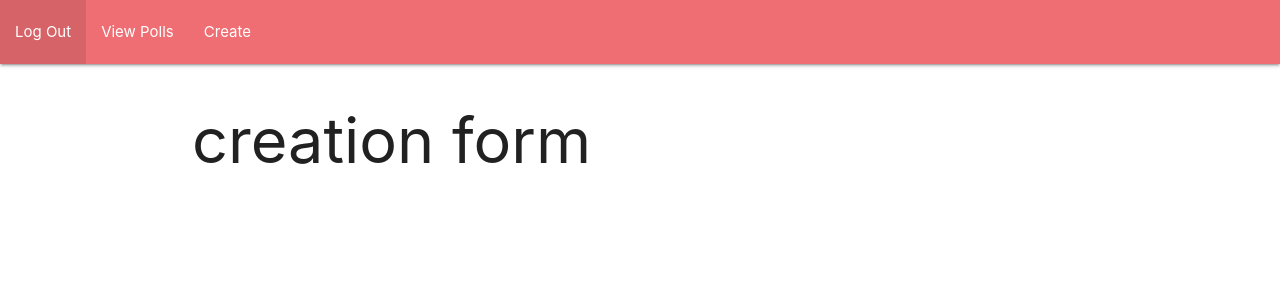
After one commit to DaCoPro/US-Polling, a Django app: page /polls/create/ in a window 1280 px wide. The commit adds this page. Shown: the top 300 px of the page. Run offline with Django 3.2, Linux system fonts and the light colour scheme; the visitor is signed in with stand-in values (Sample User, id 1).

Commit message:
Add creation nav & html.

```diff
--- a/main_app/templates/base.html
+++ b/main_app/templates/base.html
@@ -16,6 +16,7 @@
     <ul>
       <li><a href="{% url 'logout' %}">Log Out</a></li>
       <li><a href="{% url 'index' %}">View Polls</a></li>
+      <li><a href="{% url 'polls_create' %}">Create</a></li>
     </ul>
   </nav>
   <main class="container">
--- a/main_app/templates/home.html
+++ b/main_app/templates/home.html
@@ -16,9 +16,10 @@
   <hr>
   {% if not user.is_authenticated %}
   <div><a href="{% url 'login' %}">Log In</a></div>
+  <div><a href="{% url 'signup' %}">Sign Up</a></div>
   {% else %}
   <div><a href="{% url 'logout' %}">Log Out</a></div>
   {% endif %}
-  <div><a href="{% url 'signup' %}">Sign Up</a></div>
+
 </body>
 </html>
--- /dev/null
+++ b/main_app/templates/main_app/poll_form.html
@@ -0,0 +1,6 @@
+{% extends 'base.html' %}
+{% block content %}
+
+<h1>creation form</h1>
+
+{% endblock %}
--- a/main_app/urls.py
+++ b/main_app/urls.py
@@ -6,5 +6,6 @@ urlpatterns = [
   path('', views.home, name='home'),
   path('polls/', views.polls_index, name='index'),
   path('polls/<int:poll_id>/', views.polls_detail, name='detail'),
+  path('polls/create/', views.PollCreate.as_view(), name='polls_create'),
   path('accounts/signup/', views.signup, name='signup'),
 ]
--- a/main_app/views.py
+++ b/main_app/views.py
@@ -1,10 +1,20 @@
 from django.shortcuts import render, redirect
+from django.views.generic.edit import CreateView, UpdateView, DeleteView
+from django.views.generic import ListView, DetailView
 from django.contrib.auth import login
 from django.contrib.auth.forms import UserCreationForm
 from django.contrib.auth.decorators import login_required
 from django.contrib.auth.mixins import LoginRequiredMixin
 
 from .models import Poll
+
+class PollCreate(LoginRequiredMixin, CreateView):
+  model = Poll
+  fields = ['title', 'abstract', 'content']
+
+  def form_valid(self, form):
+    form.instance.user = self.request.user
+    return super().form_valid(form)
 
 def home(request):
   return render(request, 'home.html')
```
